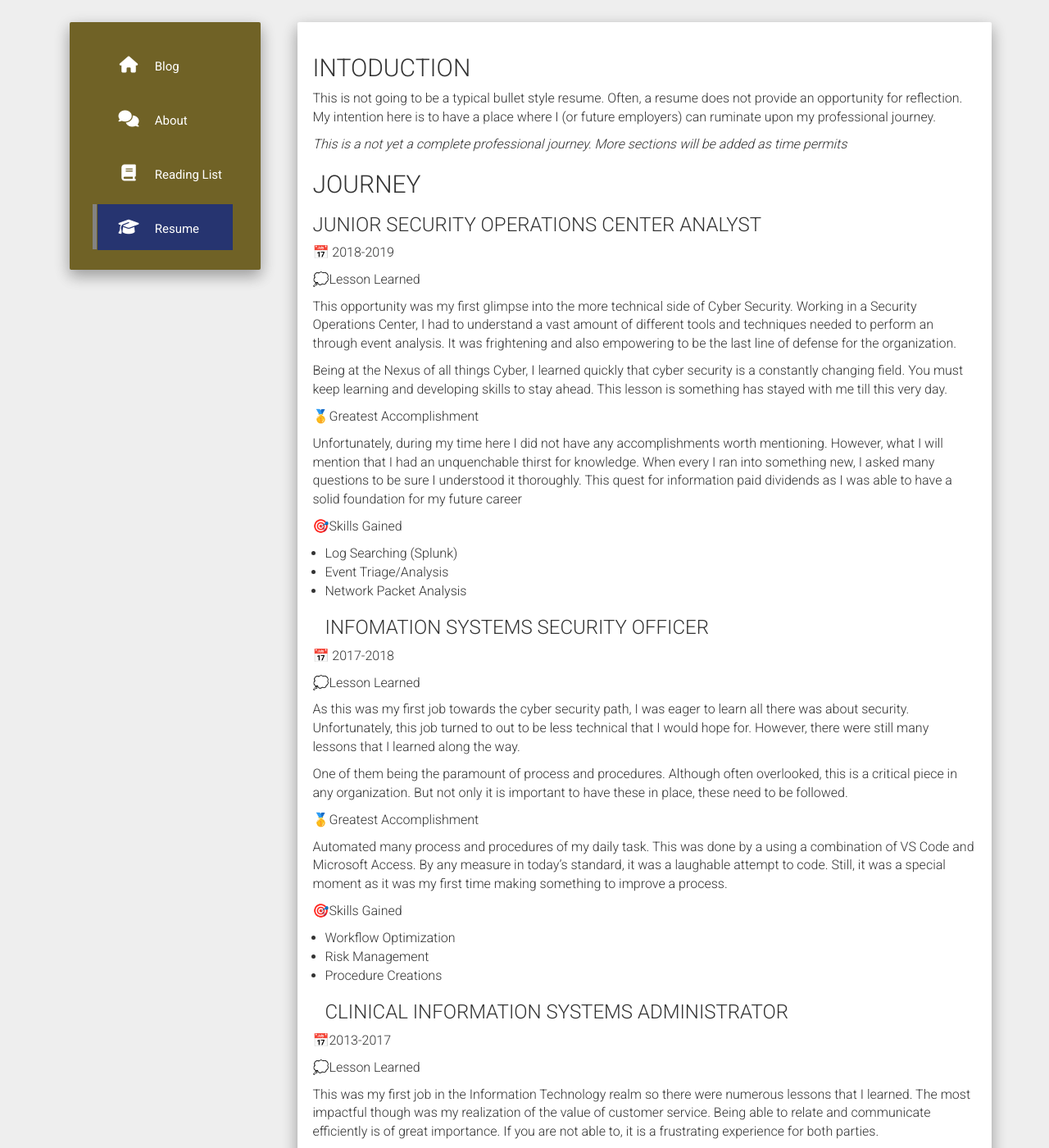
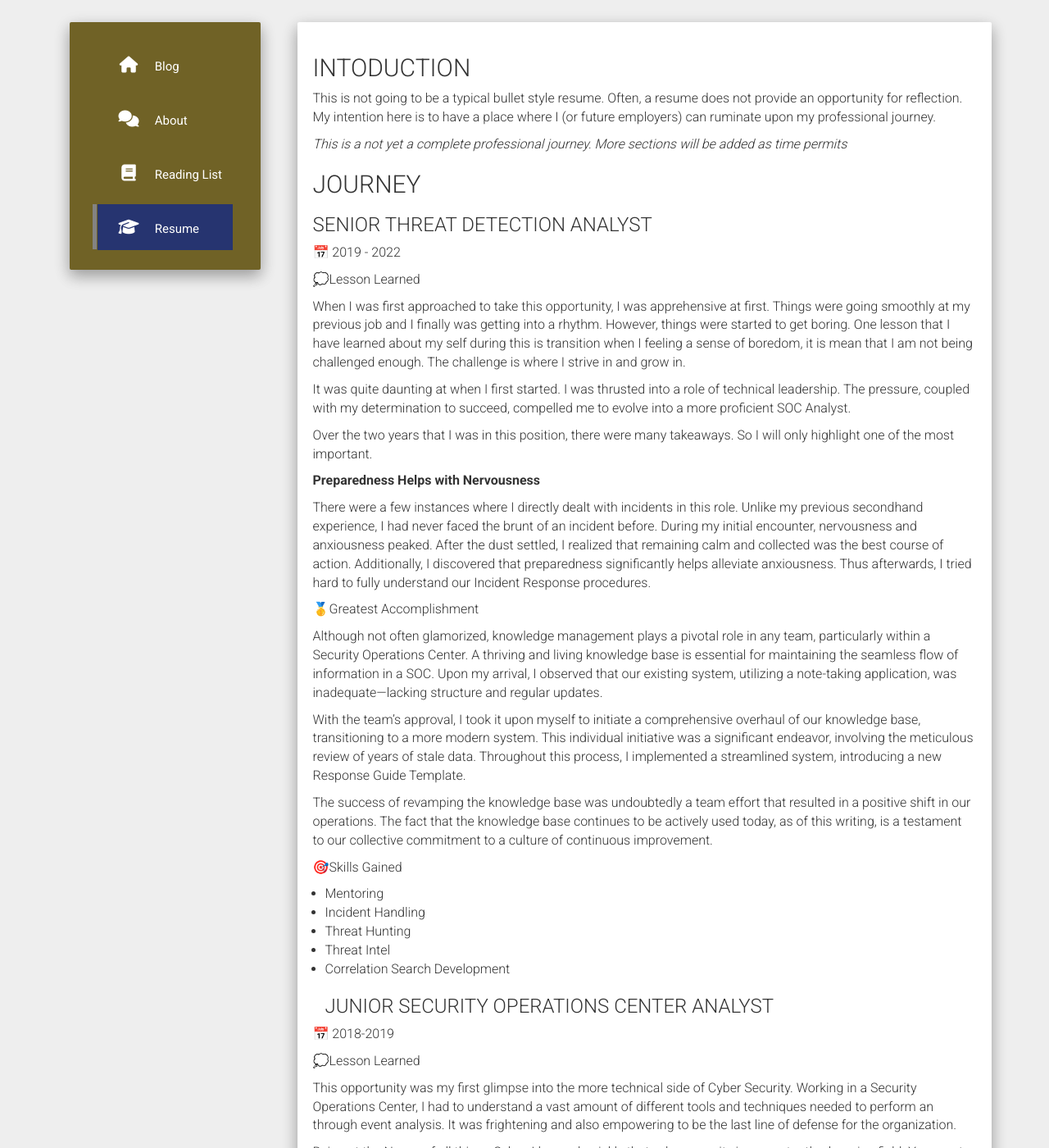
Before and after one commit to azotheblue/blog, a Jekyll site: the page built from resume.md, in a window 1280 px wide and 1400 px high, scrolled down 237 px. Shown: the whole window at 82% size. Built offline with Jekyll 4.4.1, drawn with Linux system fonts in a browser that asks for light colours; nearby versions of some CDN libraries.

Commit message:
Updates 18Jan

```diff
--- a/resume.md
+++ b/resume.md
@@ -11,6 +11,37 @@ This is not going to be a typical bullet style resume.  Often, a resume does not
 
 ## JOURNEY
 
+### SENIOR THREAT DETECTION ANALYST
+
+📅 2019 - 2022
+
+💭Lesson Learned
+
+When I was first approached to take this opportunity, I was apprehensive at first. Things were going smoothly at my previous job and I finally was getting into a rhythm. However, things were started to get boring.  One lesson that I have learned about my self during this is transition  when I feeling a sense of boredom, it is mean that I am not being challenged enough.  The challenge is where I strive in and grow in.
+
+It was quite daunting at when I first started. I was thrusted into a role of technical leadership.  The pressure, coupled with my determination to succeed, compelled me to evolve into a more proficient SOC Analyst.
+
+Over the two years that I was in this position, there were many takeaways. So I will only highlight one of the most important.
+
+**Preparedness Helps with Nervousness**
+
+There were a few instances where I directly dealt with incidents in this role. Unlike my previous secondhand experience, I had never faced the brunt of an incident before. During my initial encounter, nervousness and anxiousness peaked. After the dust settled, I realized that remaining calm and collected was the best course of action. Additionally, I discovered that preparedness significantly helps alleviate anxiousness. Thus afterwards, I tried hard to fully understand our Incident Response procedures.
+
+🥇Greatest Accomplishment
+
+Although not often glamorized, knowledge management plays a pivotal role in any team, particularly within a Security Operations Center. A thriving and living knowledge base is essential for maintaining the seamless flow of information in a SOC. Upon my arrival, I observed that our existing system, utilizing a note-taking application, was inadequate—lacking structure and regular updates.
+
+With the team's approval, I took it upon myself to initiate a comprehensive overhaul of our knowledge base, transitioning to a more modern system. This individual initiative was a significant endeavor, involving the meticulous review of years of stale data. Throughout this process, I implemented a streamlined system, introducing a new Response Guide Template.
+
+The success of revamping the knowledge base was undoubtedly a team effort that resulted in a positive shift in our operations. The fact that the knowledge base continues to be actively used today, as of this writing, is a testament to our collective commitment to a culture of continuous improvement.
+
+🎯Skills Gained
+
+- Mentoring
+- Incident Handling
+- Threat Hunting
+- Threat Intel
+- Correlation Search Development
 ### JUNIOR SECURITY OPERATIONS CENTER ANALYST
 
 📅 2018-2019
```
Also changed, not shown: readinglist.md (+1 -0 lines).
